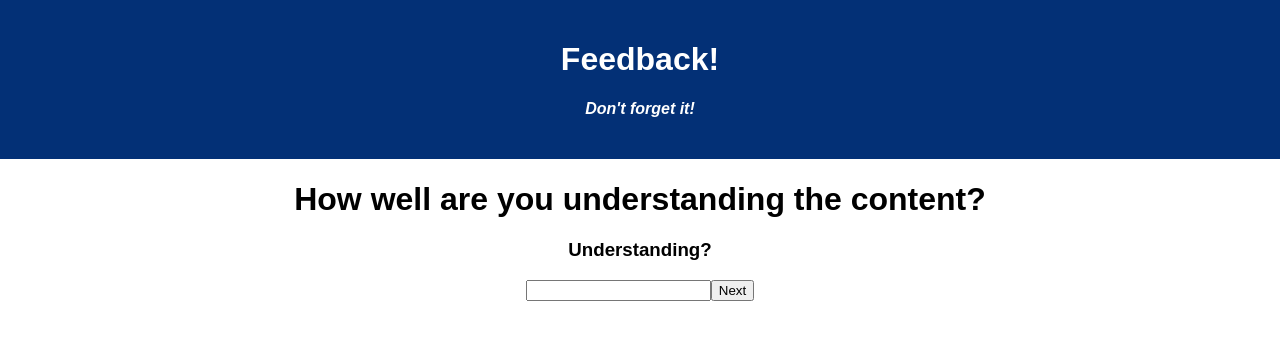
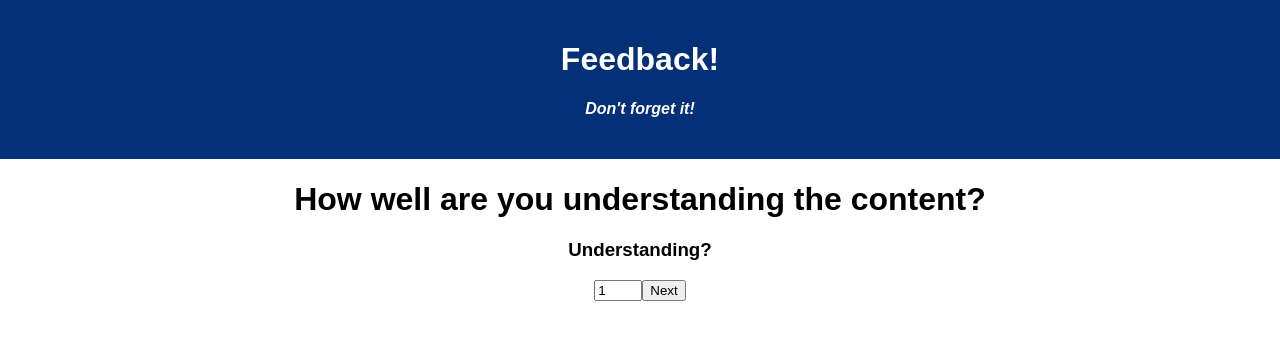
Before and after one commit to ajsuedkamp/weekend-redux-feedback-loop, a React (Create React App) app: page /#/2 in a window 1280 px wide. Both pictures are taken after a click on the button "Next". Shown: the top 340 px of the page. Built offline with nearby package versions, Linux system fonts and the light colour scheme.

Commit message:
completed reducer for understanding page

```diff
--- a/src/components/Comments/Comments.jsx
+++ b/src/components/Comments/Comments.jsx
@@ -1,3 +1,6 @@
+import { useSelector, useDispatch } from 'react-redux';
+import { useHistory } from 'react-router-dom';
+
 
 const Comments = () => {
 
--- a/src/components/Feeling/Feeling.jsx
+++ b/src/components/Feeling/Feeling.jsx
@@ -1,8 +1,5 @@
 import { useSelector, useDispatch } from 'react-redux';
 import { useHistory } from 'react-router-dom';
-
-
-
 
 
 const Feeling = () => {
--- a/src/components/Support/Support.jsx
+++ b/src/components/Support/Support.jsx
@@ -1,3 +1,6 @@
+import { useSelector, useDispatch } from 'react-redux';
+import { useHistory } from 'react-router-dom';
+
 
 const Support = () => {
 
--- a/src/components/Understanding/Understanding.jsx
+++ b/src/components/Understanding/Understanding.jsx
@@ -1,13 +1,28 @@
+import { useSelector, useDispatch } from 'react-redux';
+import { useHistory } from 'react-router-dom';
 
 
 const Understanding = () => {
+    const understanding = useSelector(store => store.understanding); // getter
+    const dispatch = useDispatch();
+
+    const handleChange = (event) => {
+        // Pass data to reducer
+        dispatch({ type: 'SET_UNDERSTANDING', payload: event.target.value})
+    }
 
     return(
         <>
             <h1>How well are you understanding the content?</h1>
             <h3>Understanding?</h3>
-            <input></input>
-            <button>Next</button>
+            <div>
+                {/* getter and setter */}
+                <input value={understanding} onChange={handleChange}
+                       className="input" type="number" min="1" max="5"
+                >
+                </input>
+                <button className="button">Next</button>
+            </div>
         </>
 
     )
--- a/src/index.js
+++ b/src/index.js
@@ -16,11 +16,21 @@ const feeling = (state = 1, action) => {
     return state;
 }
 
+const understanding = (state = 1, action) => {
+    if (action.type === 'SET_UNDERSTANDING') {
+        // dispatch will have type of 'SET_UNDERSTANDING'
+        // and payload with the value to set
+        return action.payload
+    }
+    return state;
+}
+
 // Redux store to keep track of all reducers.
 const storeInstance = createStore(
     combineReducers(
         {
            feeling,
+           understanding,
         }
     ),
     applyMiddleware(logger)
```
